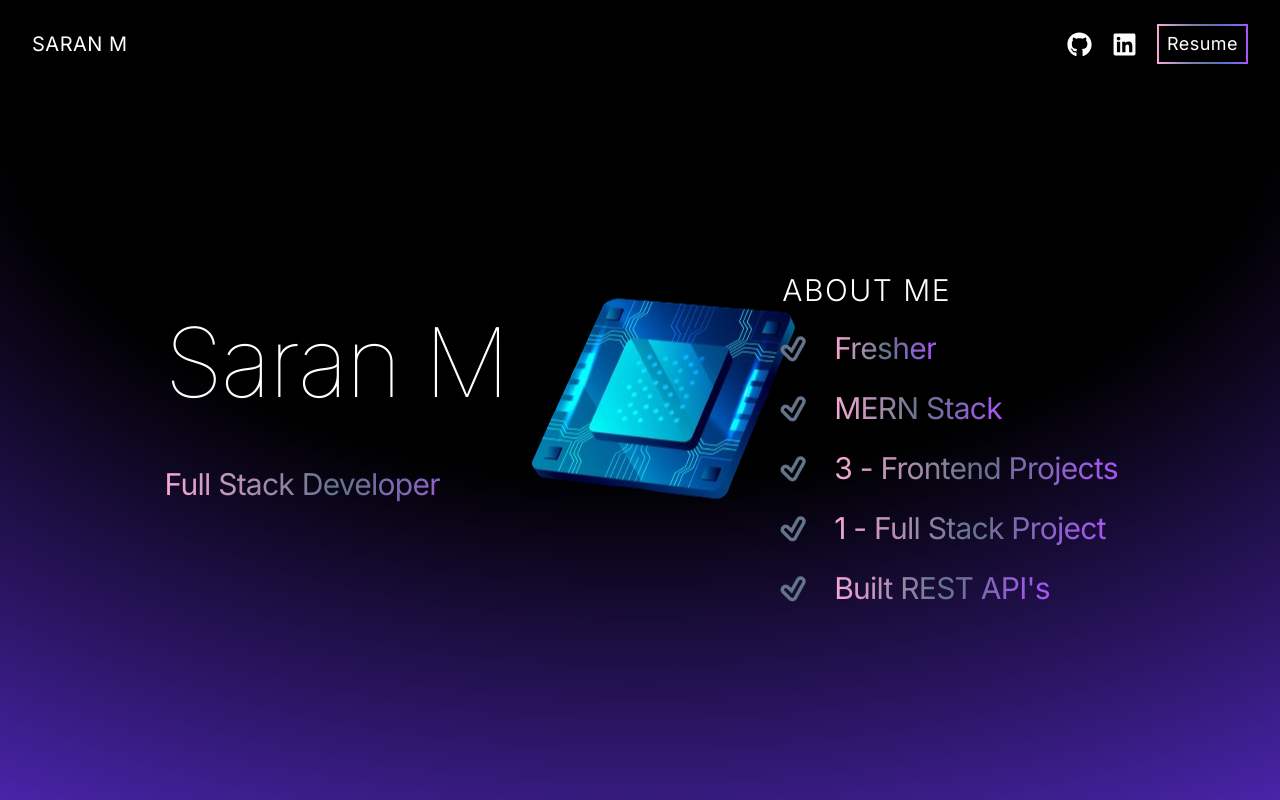
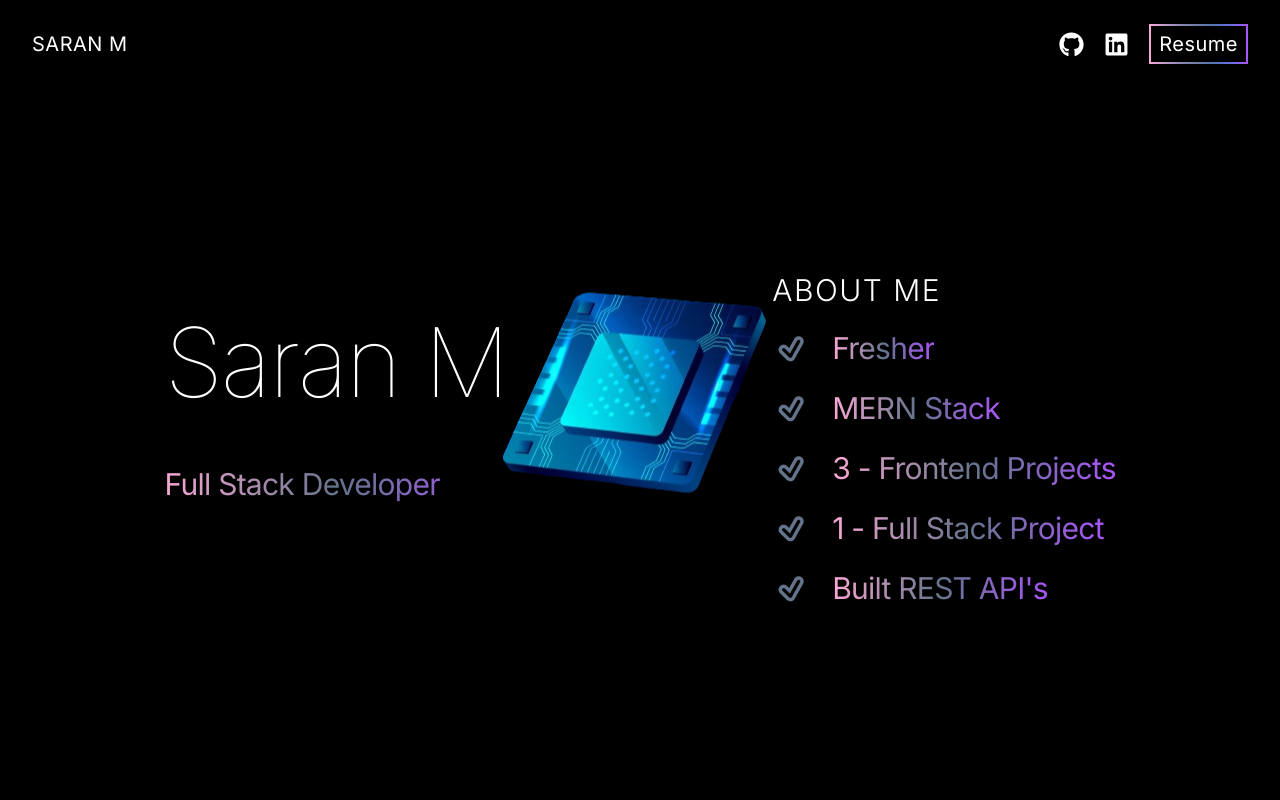
Before and after one commit to SaranMuruganM/portfolio, a React (Vite) app: page / in a window 1280 px wide. Shown: the top 800 px of the page. Built offline with nearby package versions, Linux system fonts and the light colour scheme.

Commit message:
fixed links and responsive

```diff
--- a/package.json
+++ b/package.json
@@ -5,6 +5,7 @@
   "type": "module",
   "scripts": {
     "dev": "vite",
+    "dev:host": "vite --host",
     "build": "vite build",
     "lint": "eslint . --ext js,jsx --report-unused-disable-directives --max-warnings 0",
     "preview": "vite preview"
--- a/src/App.jsx
+++ b/src/App.jsx
@@ -2,15 +2,15 @@ import React from "react";
 import Hero from "./components/Hero";
 import NavBar from "./components/NavBar";
 import TechStack from "./components/TechStack";
-import {motion} from "framer-motion"
+import { motion } from "framer-motion";
 import Projects from "./components/Projects";
+import cpu from "./assets/cpuformatted.png";
+
 const App = () => {
   return (
-    <>
-      <div className="fixed h-svh w-full -z-10 flex items-center justify-center">
-        <div className="absolute inset-0 -z-10 h-[100vh] w-full items-center px-5 py-24 [background:radial-gradient(125%_125%_at_50%_10%,#000_40%,#63e_100%)]">
+    <div className="bg-black grid">
+      <div className="fixed min-h-dvh min-w-[100vw] flex items-center justify-center z-0" >
 
-        </div>
       <motion.img
         initial={{ y: 8 }}
         animate={{ y: -8 }}
@@ -20,19 +20,18 @@ const App = () => {
           duration: 2,
           ease: "linear",
         }}
-          src="./src/assets/cpu.png"
-          alt="cpu"
-          className="-z-0 absolute"
+        src={cpu}
+        alt="Animated CPU graphic"
+        className="-z-2"
         />
-
         </div>
-      <div className="container mx-auto px-8 min-h-[100vh]">
+      <div className="container z-10 mx-auto min-h-[100vh] md:px-8 px-4">
         <NavBar />
         <Hero />
         <TechStack />
-        <Projects/>
+        <Projects />
       </div>
-    </>
+    </div>
   );
 };
 
--- a/src/components/Hero.jsx
+++ b/src/components/Hero.jsx
@@ -27,7 +27,7 @@ const Hero = () => {
           animate={{ y: 0, opacity: 1 }}
           initial={{ y: -100, opacity: 0 }}
           transition={{ type: "tween", duration: 0.5, delay: 0.5 }}
-          className=" lg:text-3xl text-2xl tracking-wider pl-3 font-light mt-16"
+          className=" lg:text-3xl text-2xl tracking-wider  font-light mt-16"
         >
           ABOUT ME
         </motion.div>
--- a/src/components/HeroAbout.jsx
+++ b/src/components/HeroAbout.jsx
@@ -7,7 +7,7 @@ const HeroAbout = ({ aname }) => {
       animate={{ x: 0, opacity: 1 }}
       initial={{ x: 100, opacity: 0 }}
       transition={{ type: "tween", duration: 0.5, delay: 0 }}
-      className="mt-5 flex items-center gap-5 pl-1"
+      className="mt-5 flex items-center gap-5 "
     >
       <TiTickOutline color="#64748b" size={40} strokeWidth={0.1} />
       <span className="bg-gradient-to-r from-pink-300 via-slate-500 to-purple-500 bg-clip-text text-xl tracking-tight text-transparent lg:text-3xl">
--- a/src/components/NavBar.jsx
+++ b/src/components/NavBar.jsx
@@ -1,21 +1,27 @@
 import React from "react";
 import { FaLinkedin } from "react-icons/fa";
 import { FaGithub } from "react-icons/fa";
+import Resume from '../assets/saranm.pdf'
 const NavBar = () => {
   return (
     <div className="flex items-center justify-between py-6 text-white">
       <h1 className="md:text-xl md:tracking-wide">SARAN M</h1>
       <div className="flex items-center gap-3 md:gap-5 md:text-xl md:tracking-wide">
-        <div className="hidden items-center gap-3 md:flex md:gap-5 md:text-lg md:tracking-wide">
-          <FaGithub className="hover:cursor-pointer" size={25} />
-          <FaLinkedin className="hover:cursor-pointer" size={25} />
-          <button className="border-styling border-2 border-solid p-1 px-2">
-            Resume
-          </button>
+        <div className="hidden items-center md:flex md:gap-5 md:text-lg md:tracking-wide">
+          <a href="https://github.com/SaranMuruganM" target={"_blank"}>
+            <FaGithub className="hover:cursor-pointer" size={25} />
+          </a>
+          <a href="" target={"_blank"}>
+            <FaLinkedin className="hover:cursor-pointer" size={25} />
+          </a>
         </div>
-        <button className="border-styling block border-2 border-solid p-1 px-2 md:hidden">
+        <a
+          href={Resume}
+          target={"_blank"}
+          className="border-styling block border-2 border-solid p-1 px-2"
+        >
           Resume
-        </button>
+        </a>
       </div>
     </div>
   );
--- a/src/components/Projects.jsx
+++ b/src/components/Projects.jsx
@@ -6,7 +6,7 @@ const Projects = () => {
 
   return (
     <div
-      className="mt-[20vh] h-[200vh] text-white"
+      className="mt-[20vh] h-[200vh] text-white px-2"
     >
       <h1 className="mb-20 text-center text-3xl font-light lg:text-4xl">
         Projects
@@ -17,7 +17,7 @@ const Projects = () => {
             key={project.id}
             href={project.url}
             target={"_blank"}
-            className="tech-stack-styling mt-10 grid gap-8 border-2 p-4 text-sm text-white backdrop-blur-md md:grid-cols-2 md:text-lg"
+            className="tech-stack-styling mt-10 grid gap-8 border-2 p-4 text-sm text-white backdrop-blur-lg md:grid-cols-2 md:text-lg"
           >
             <img src={project.img} alt="img" className="h-full w-full" />
             <div className="grid gap-4">
@@ -29,7 +29,7 @@ const Projects = () => {
                 {project.techStack.map((tech) => (
                   <h1
                     key={project.name}
-                    className="tech-stack-styling-inverse border-2 px-4 py-1 text-xs font-light md:border-4 md:text-lg"
+                    className="tech-stack-styling-inverse border-2 px-4 py-1 text-xs font-light md:border-2 md:text-lg"
                   >
                     {tech}
                   </h1>
--- a/src/components/TechStack.jsx
+++ b/src/components/TechStack.jsx
@@ -6,11 +6,11 @@ import { IoLogoJavascript } from "react-icons/io5";
 import { motion, useAnimation } from "framer-motion";
 
 const TechStack = () => {
-  const controls = useAnimation();
+
   return (
     <div className="grid grid-rows-2 justify-center text-center font-light text-white">
       <h1 className="self-center text-3xl lg:text-4xl">Tech Stack</h1>
-      <div className="*:tech-stack-styling-inverse mt-4 flex justify-center gap-8 *:p-2 *:backdrop-blur-sm">
+      <div className="*:tech-stack-styling-inverse mt-4 flex justify-center gap-3 md:gap-8 *:p-2 *:backdrop-blur-lg">
         <FaReact size={70} color="#3b82f6" />
 
         <IoLogoNodejs size={70} color="#417e38" />
```
Also changed, not shown: src/assets/cpuformatted.png (added), 1 other file (tests, documents, lock files or other folders). Lines whose indentation alone changed are shown as unchanged.
